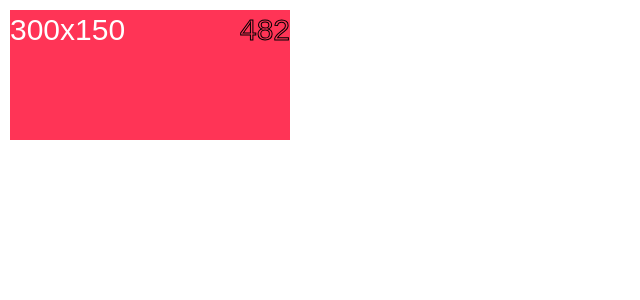
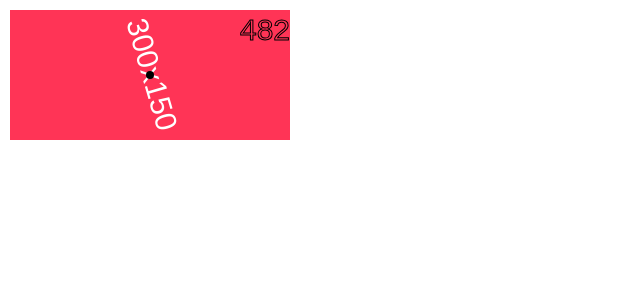
Before and after one commit to paulroho/traffy, a Next.js app: page /simulation in a window 1280 px wide. Shown: the top 300 px of the page, without its empty margins (0-640 px from the left). Built offline with nearby package versions, Linux system fonts and the light colour scheme.

Commit message:
some funnily rotating text

```diff
--- a/src/app/simulation/page.tsx
+++ b/src/app/simulation/page.tsx
@@ -4,13 +4,34 @@ import Canvas from "@/components/Canvas";
 
 export default function Simulation() {
   const draw = (ctx: CanvasRenderingContext2D, frameCount: number) => {
+    const center = {
+      x: ctx.canvas.width / 2,
+      y: ctx.canvas.height / 2
+    };
+
     ctx.clearRect(0, 0, ctx.canvas.width, ctx.canvas.height);
     ctx.fillStyle = '#ff3456';
     ctx.fillRect(10, 10, ctx.canvas.width - 20, ctx.canvas.height - 20);
 
     ctx.font = "30px sans-serif";
+
+    ctx.save();
+
+    ctx.translate(center.x, center.y);
+    ctx.rotate(2 * Math.PI * frameCount / 400);
+
     ctx.fillStyle = "white";
-    ctx.fillText(ctx.canvas.width + 'x' + ctx.canvas.height, 10, 40);
+    ctx.textAlign = "center";
+    ctx.textBaseline = "middle";
+    ctx.fillText(ctx.canvas.width + 'x' + ctx.canvas.height, 0, 0);
+
+    ctx.restore();
+
+    ctx.fillStyle = "black";
+    ctx.beginPath();
+    ctx.arc(center.x, center.y, 4, 0, 2 * Math.PI);
+    ctx.fill();
+
     ctx.textAlign = "right";
     ctx.strokeText(frameCount + '', ctx.canvas.width - 10, 40);
   }
```
